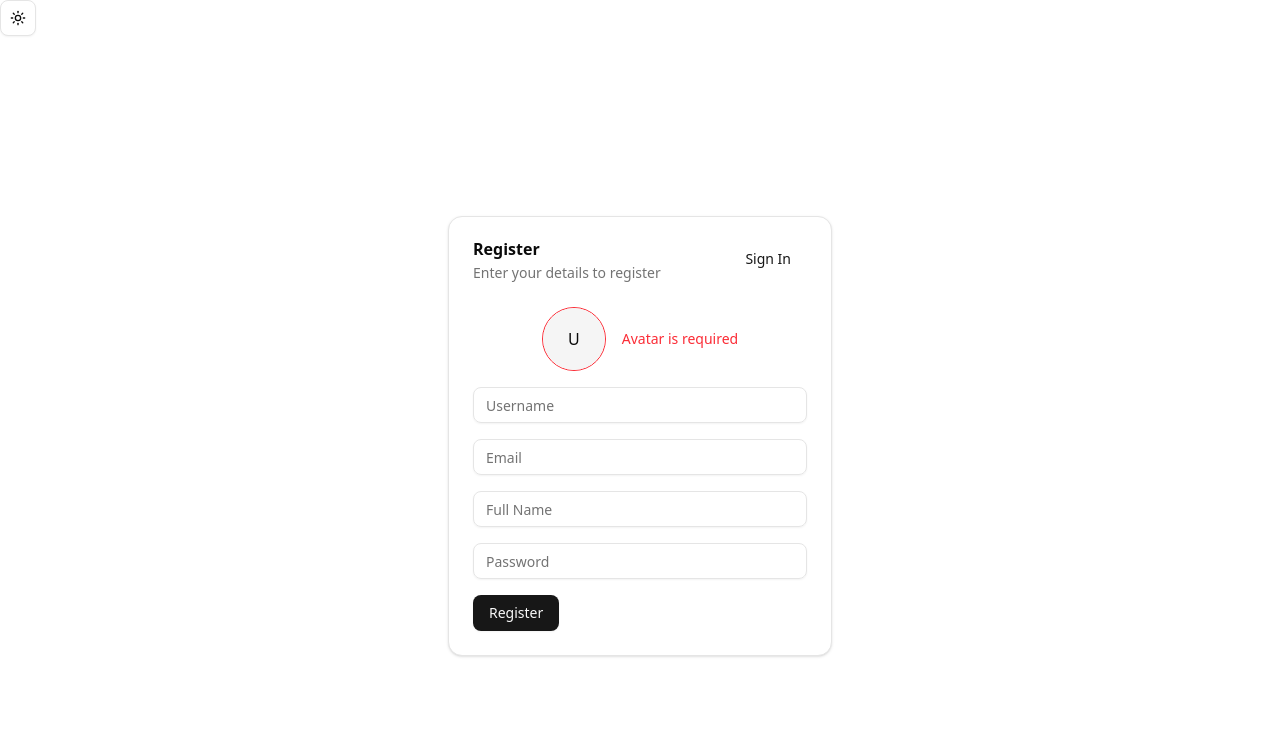
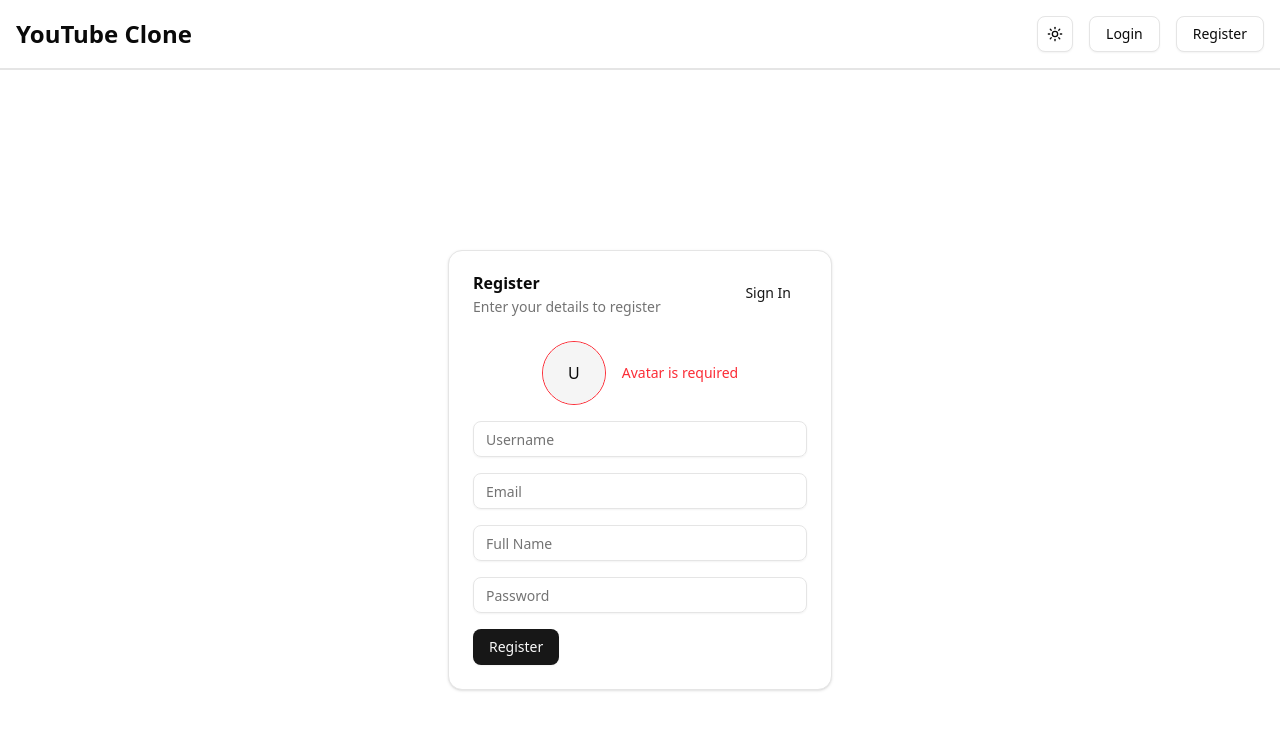
Before and after one commit to ShehryarAijaz/youtube-backend, a React (Vite) app in the folder frontend/: page /register in a window 1280 px wide. Shown: the top 730 px of the page. Built offline with nearby package versions, Linux system fonts and the light colour scheme; no server answers.

Commit message:
feat: add navbar and home page; cleaned RegisterPage, fixed routes

```diff
--- a/frontend/src/features/auth/RegisterPage.jsx
+++ b/frontend/src/features/auth/RegisterPage.jsx
@@ -95,8 +95,6 @@ export default function RegisterPage() {
 
     console.log("Form Data: ", formData)
 
-    // NEED TO FIX SOME FUNCTIONALITY
-
     return (
         <div className="flex flex-col items-center justify-center min-h-screen">
             <Card className="w-full max-w-sm">
--- /dev/null
+++ b/frontend/src/features/home/HomePage.jsx
@@ -0,0 +1,19 @@
+import { useNavigate } from "react-router-dom";
+
+const HomePage = () => {
+
+    const navigate = useNavigate()
+    const user = JSON.parse(localStorage.getItem("user"));
+
+    if (!user) {
+        navigate('/register')
+    }
+
+    return (
+        <div className="flex flex-col items-center justify-center h-screen">
+            {user ? <h1 className="text-2xl font-bold">Welcome {user.fullName}</h1> : <h1 className="text-2xl font-bold">Please login or register to continue</h1>}
+        </div>
+    )
+}
+
+export default HomePage;
--- /dev/null
+++ b/frontend/src/features/navigation/Navbar.jsx
@@ -0,0 +1,35 @@
+import { ModeToggle } from "@/components/shared/ModeToggle";
+import {
+    NavigationMenu,
+    NavigationMenuList,
+    NavigationMenuItem,
+    NavigationMenuTrigger,
+    NavigationMenuContent,
+    NavigationMenuLink,
+    NavigationMenuIndicator,
+} from "@/components/ui/navigation-menu"
+import { Button } from "@/components/ui/button"
+import { Link } from "react-router-dom"
+
+const Navbar = () => {
+
+    const user = localStorage.getItem("user")
+
+    return (
+        <div className="flex justify-between items-center p-4 border-b-2">
+            <h1 className="text-2xl font-bold">YouTube Clone</h1>
+            <div className="flex items-center gap-4">
+                <ModeToggle />
+                {user ?
+                <Button variant="outline" onClick={() => {
+                    localStorage.removeItem("user")
+                    window.location.reload()
+                }}>Logout</Button>
+                : <><Button variant="outline" asChild><Link to="/login">Login</Link></Button>
+                <Button variant="outline" asChild><Link to="/register">Register</Link></Button></>}
+            </div>
+        </div>
+    )
+}
+
+export default Navbar;
--- a/frontend/src/router/AppRouter.jsx
+++ b/frontend/src/router/AppRouter.jsx
@@ -2,15 +2,16 @@ import { BrowserRouter, Routes, Route } from "react-router-dom";
 import LoginPage from "@/features/auth/LoginPage";
 import RegisterPage from "@/features/auth/RegisterPage";
 import { ThemeProvider } from "@/components/shared/ThemeProvider";
-import { ModeToggle } from "@/components/shared/ModeToggle";
+import HomePage from "@/features/home/HomePage"
+import Navbar from "@/features/navigation/Navbar"
 
 export default function AppRouter() {
     return (
         <ThemeProvider>
-        <ModeToggle />
         <BrowserRouter>
+            <Navbar />
             <Routes>
-                {/* <Route path="/" element={<Home />} /> */}
+                <Route path="/" element={<HomePage />} />
                 <Route path="/register" element={<RegisterPage />} />
                 <Route path="/login" element={<LoginPage />} />
             </Routes>
```
